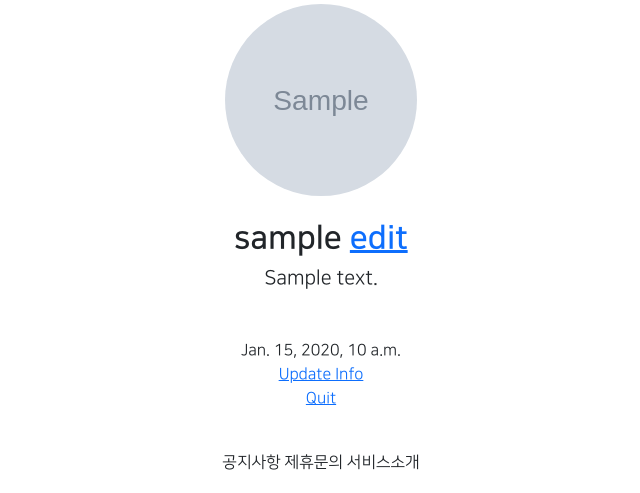
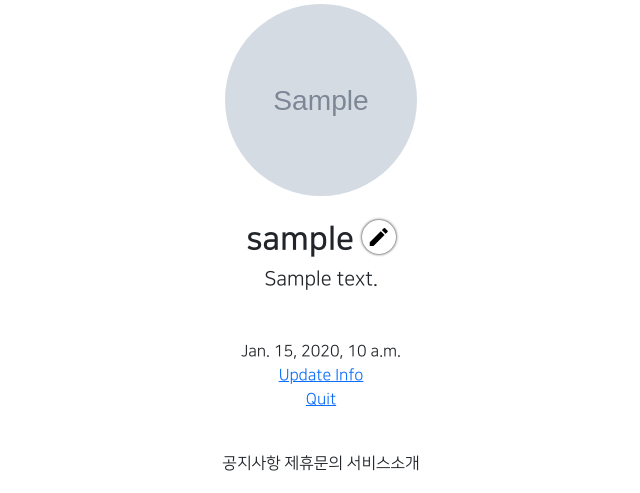
Before and after one commit to namvandy/gi_6, a Django app: page /accounts/detail/1 in a window 1280 px wide. Shown: the part 269-762 px from the top of the page, without its empty margins (319-959 px from the left). Run offline with Django 3.2, Linux system fonts and the light colour scheme; a user stored in the database is signed in; tables that the repository leaves empty hold one stand-in row (values such as "Sample post"); grey boxes marked "Sample" are stand-in pictures; parts of the project's set-up code (start-up, migrations or seed data) failed here and were passed over; some libraries are stand-ins or nearby versions.

Commit message:
7/29 4th commit use material icons link static-base.css accountapp-detail.html choose class

```diff
--- a/accountapp/templates/accountapp/detail.html
+++ b/accountapp/templates/accountapp/detail.html
@@ -12,7 +12,8 @@
                 <h2 class="NNS_B">
                     {{ target_user.profile.nickname }}
                         {% if target_user == user %}
-                            <a href="{% url 'profileapp:update' pk=target_user.profile.pk %}">
+                            <a href="{% url 'profileapp:update' pk=target_user.profile.pk %}"
+                                class="material-icons round_button">
                                 edit
                             </a>
                         {% endif %}
--- a/static/base.css
+++ b/static/base.css
@@ -26,3 +26,15 @@
 .NNS_B {
     font-family: "NanumSquareB", cursive;
 }
+
+.round_button{
+    color:black;
+    text-decoration: none; /*밑줄없어짐*/
+    box-shadow: 0 0 3px black; /*그림자의위치 그림자의크기 그림자의색깔 */
+    border-radius: 20rem;
+    padding: .3rem;
+}
+
+.round_button:hover{ /*마우스를 올려놓을 때*/
+    color:dimgrey;
+}
--- a/templates/head.html
+++ b/templates/head.html
@@ -12,6 +12,11 @@
     <link href="https://fonts.googleapis.com/css2?family=Pacifico&display=swap" rel="stylesheet">
 {# static files link /base.css파일 불러오기/ #}
     <link rel="stylesheet" type="text/css" href="{% static 'base.css' %}">
+
+    {# MATERIAL ICONS LINK  #}
+    <link href="https://fonts.googleapis.com/css2?family=Material+Icons"
+      rel="stylesheet">
+
     <style>
         @font-face {
             font-family: 'NanumSquareR';
```
